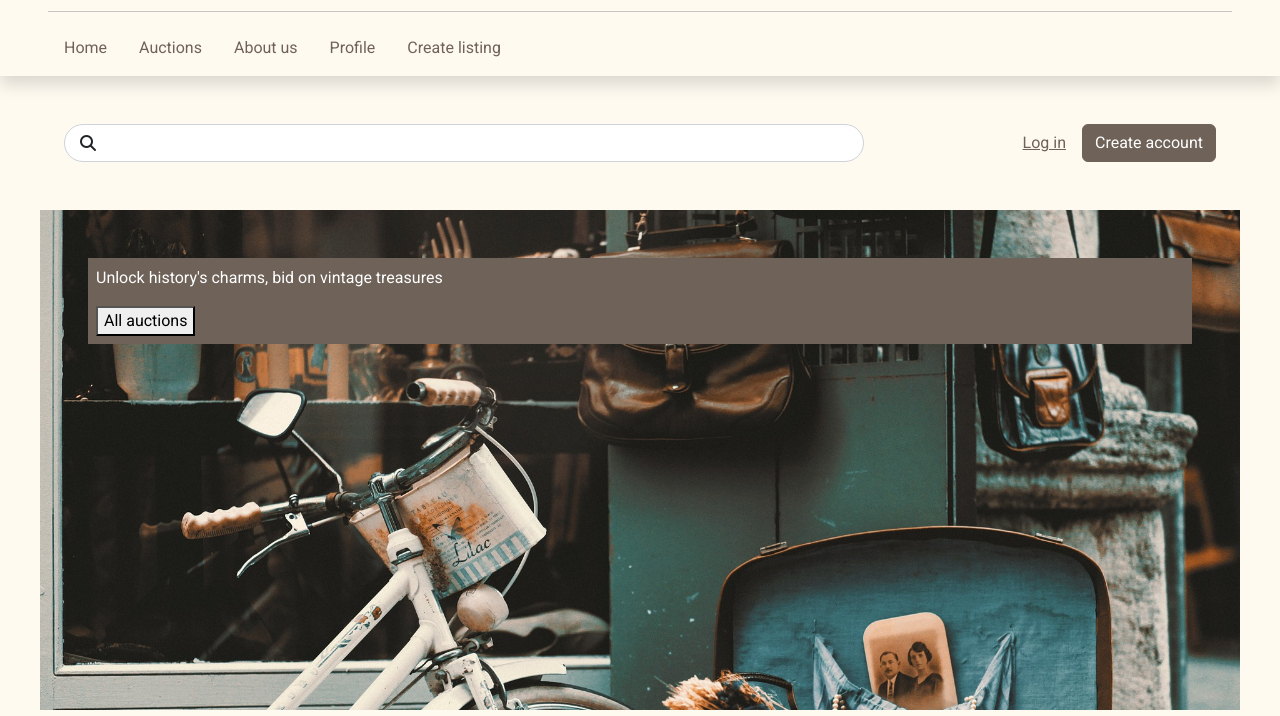
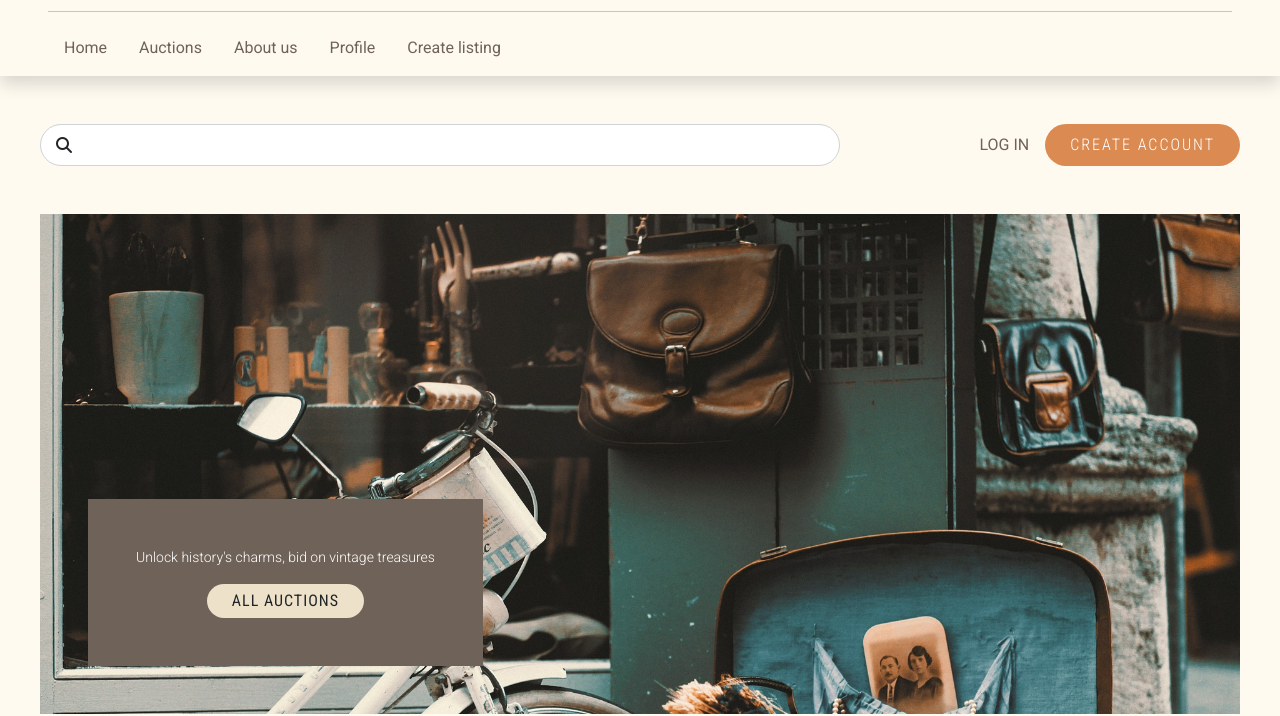
Before and after one commit to TaranJ/semester-project-2, a website: page index.html in a window 1280 px wide. Shown: the part 101-817 px from the top of the page. Drawn offline with nearby package versions, Linux system fonts and the light colour scheme; files that its build step writes are made by us from their sources.

Commit message:
ads styles to home page

```diff
--- a/index.html
+++ b/index.html
@@ -39,9 +39,7 @@
       </ul>
     </header>
     <main class="d-flex flex-column align-items-center flex-grow-1 pt-5">
-      <section
-        class="d-flex justify-content-between p-4 pt-0 pb-0 w-100 mw-1200"
-      >
+      <section class="d-flex justify-content-between p-0 w-100 mw-1200">
         <div class="input-group" style="max-width: 800px">
           <input type="search" class="form-control rounded-pill ps-4" />
           <span
@@ -51,22 +49,35 @@
           </span>
         </div>
         <div class="d-flex align-items-center">
-          <a href="" class="ms-4 text-nowrap">Log in</a>
-          <button class="btn btn-primary ms-3 text-nowrap">
+          <a
+            href=""
+            class="ms-4 text-nowrap text-uppercase text-decoration-none"
+            >Log in</a
+          >
+          <button
+            class="btn btn-custom ms-3 text-nowrap text-white text-uppercase rounded-pill p-4 pt-2 pb-2"
+          >
             Create account
           </button>
         </div>
       </section>
-      <section class="hero-img mw-1200 w-100 mt-5">
-        <div class="bg-primary m-5 p-2">
-          <p class="text-white">
+      <section class="hero-img mw-1200 w-100 mt-5 d-flex align-items-end">
+        <div
+          class="bg-primary m-5 p-5 d-flex flex-column align-items-center justify-content-center"
+          style="max-width: 400px"
+        >
+          <p class="text-white fw-light fs-7">
             Unlock history's charms, bid on vintage treasures
           </p>
-          <button>All auctions</button>
+          <button
+            class="btn btn-white text-uppercase rounded-pill p-4 pt-1 pb-1"
+          >
+            All auctions
+          </button>
         </div>
       </section>
-      <section class="recommended-auctions mw-1200 pt-5 pb-5">
-        <h2>Recommended auctions</h2>
+      <section class="container mw-1200 pt-5 pb-5 p-0">
+        <h2 class="text-start">Recommended auctions</h2>
         <div class="recommended-auctions"></div>
       </section>
     </main>
@@ -75,7 +86,7 @@
     >
       <div class="text-center">
         <img src="/images/logo.png" class="mb-2" />
-        <p class="mb-0 fs-7 fw-lighter">Copyright © Vintage Charm Bids 2024</p>
+        <p class="mb-0 fs-8 fw-lighter">Copyright © Vintage Charm Bids 2024</p>
       </div>
     </footer>
   </body>
--- a/src/scss/custom.scss
+++ b/src/scss/custom.scss
@@ -7,3 +7,23 @@
   background-size: cover;
   height: 500px;
 }
+
+.btn-custom {
+  background-color: #db8b51;
+  font-family: "Roboto Condensed", sans-serif;
+  letter-spacing: 2px;
+  font-weight: 300;
+}
+
+.btn-custom:hover {
+  background-color: #cf946a;
+  border: solid black 1px;
+}
+
+.btn-white,
+.btn-white:hover {
+  background-color: #ede1ca;
+  font-family: "Roboto Condensed", sans-serif;
+  letter-spacing: 1px;
+  font-weight: 400;
+}
--- a/src/scss/fonts.scss
+++ b/src/scss/fonts.scss
@@ -9,6 +9,10 @@ $headings-font-family: "Abril Fatface";
 }
 
 .fs-7 {
+  font-size: 0.875rem; /* 14px */
+}
+
+.fs-8 {
   font-size: 0.625rem; /* 10px */
 }
 
--- a/src/scss/styles.scss
+++ b/src/scss/styles.scss
@@ -1,6 +1,5 @@
 @import "fonts";
 @import "colours";
-@import "custom";
 
 @import "../../node_modules/bootstrap/scss/functions";
 @import "../../node_modules/bootstrap/scss/variables";
@@ -8,3 +7,5 @@
 @import "../../node_modules/bootstrap/scss/mixins";
 @import "../../node_modules/bootstrap/scss/utilities";
 @import "../../node_modules/bootstrap/scss/bootstrap.scss";
+
+@import "custom";
```
